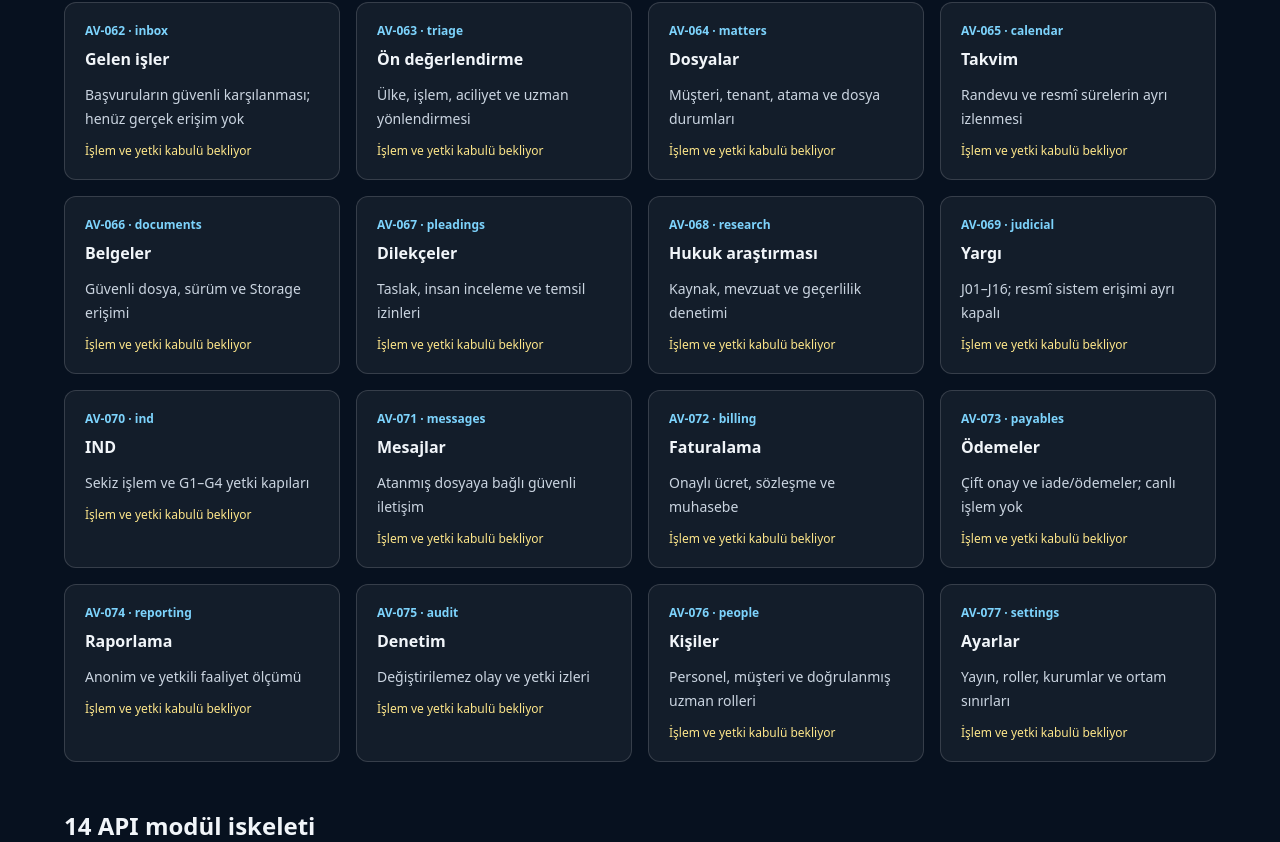
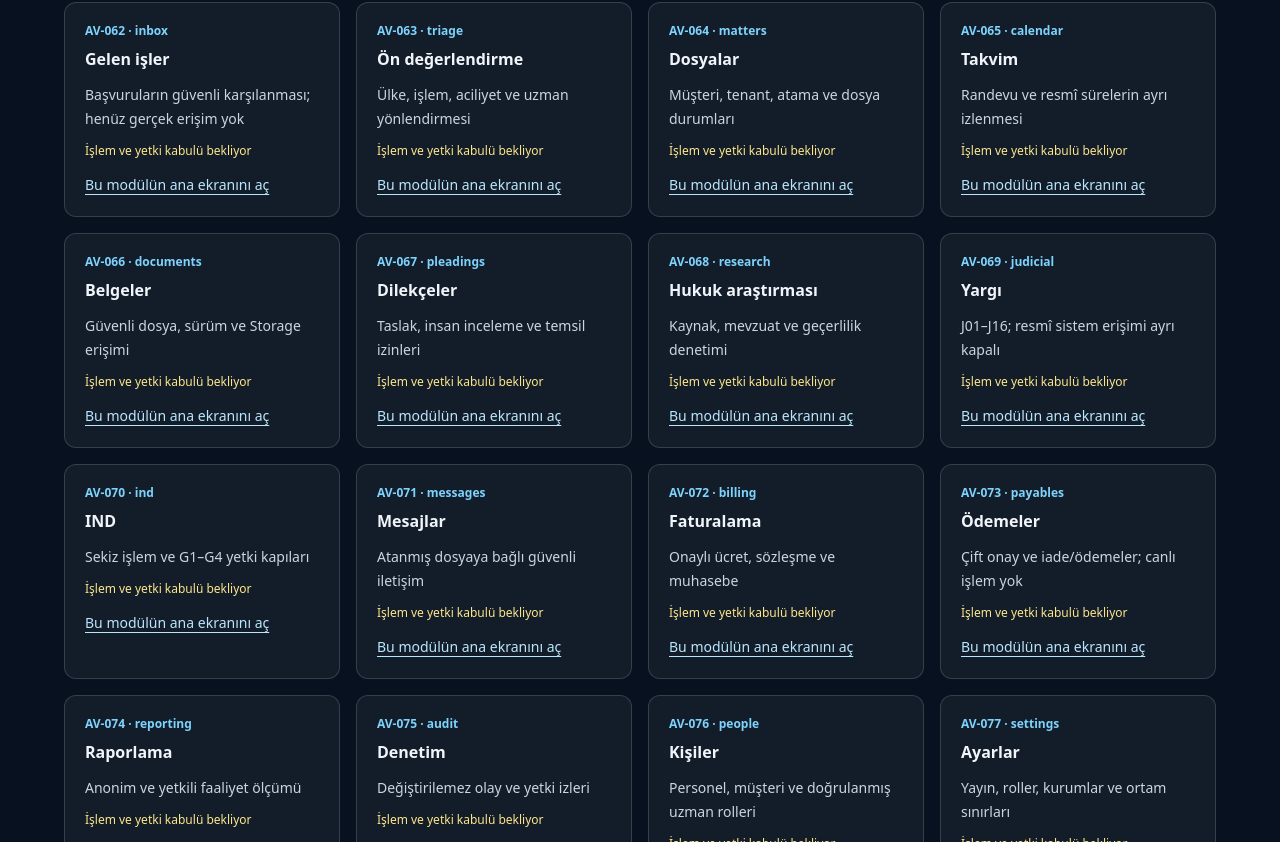
Before and after one commit to netadalet-oss/avofis-platform, a Next.js app in the folder admin/: page /seviye-1-onizleme in a window 1280 px wide. Shown: the part 758-1600 px from the top of the page. Built offline with nearby package versions, Linux system fonts and the light colour scheme.

Commit message:
feat(s1): link 16 staff preview cards to real read-only module shell pages

```diff
--- a/admin/src/app/seviye-1-onizleme/page.tsx
+++ b/admin/src/app/seviye-1-onizleme/page.tsx
@@ -91,6 +91,9 @@ export default function AdminWholeProductPreview() {
                 <h3 className="mt-2 font-semibold">{title}</h3>
                 <p className="mt-3 text-sm leading-6 text-slate-300">{scope}</p>
                 <p className="mt-3 text-xs text-amber-200">İşlem ve yetki kabulü bekliyor</p>
+                <Link href={"/personel/" + slug} className="mt-4 inline-flex text-sm text-sky-200 underline underline-offset-4">
+                  Bu modülün ana ekranını aç
+                </Link>
               </article>
             ))}
           </div>
```
